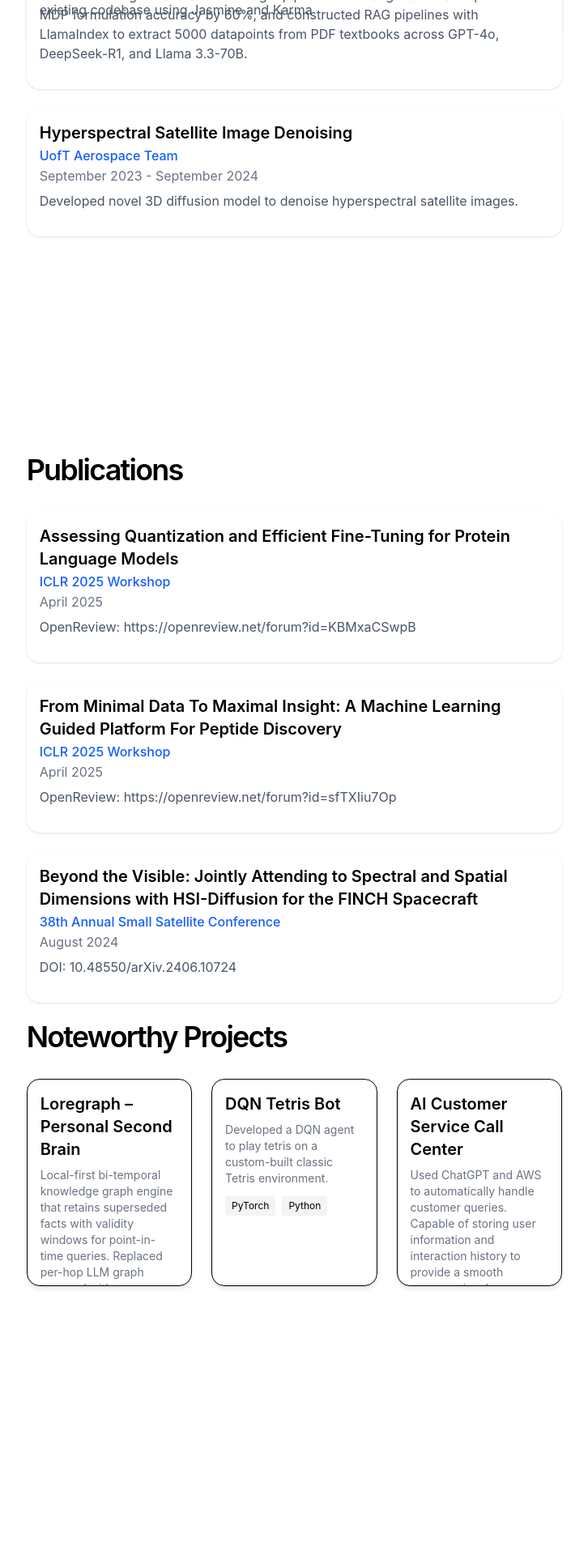
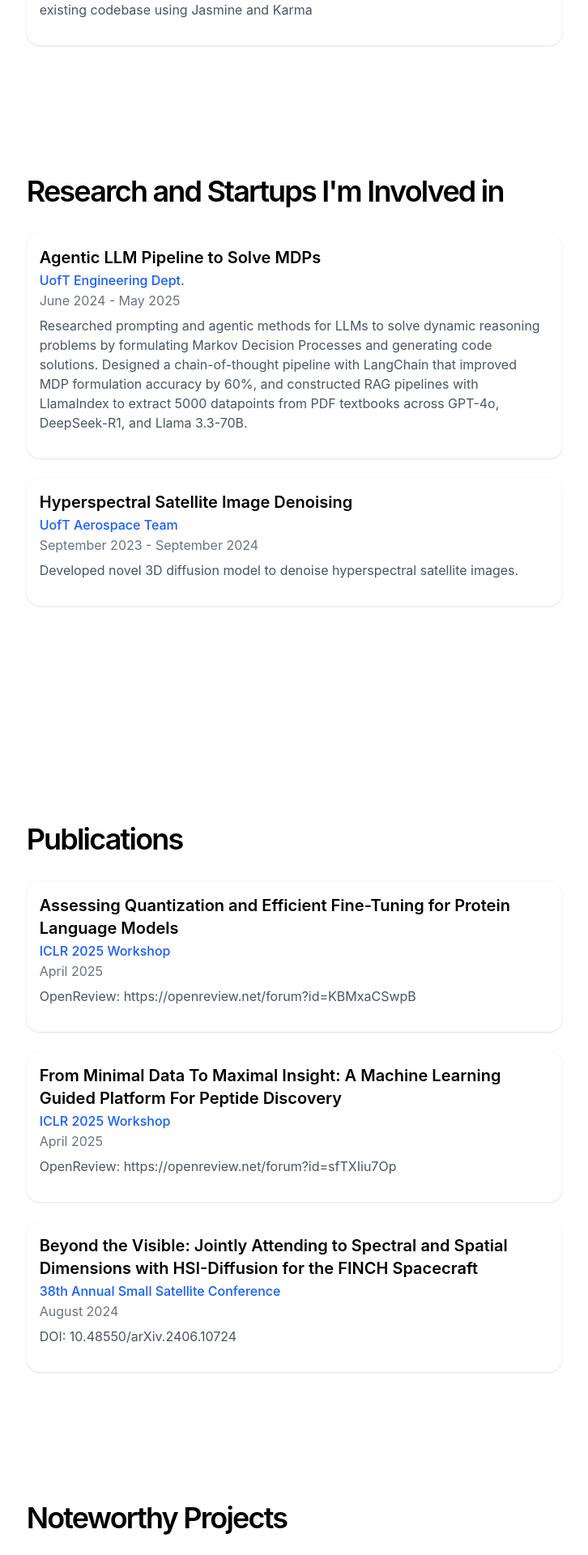
Before and after one commit to matthxie/portfolio-website, a Next.js app: page / in a window 1280 px wide. Shown: the part 2980-4900 px from the top of the page at 81% size, without its empty margins (490-1216 px from the left). Built offline with nearby package versions, Linux system fonts and the light colour scheme.

Commit message:
fix section overflowing

```diff
--- a/app/page.tsx
+++ b/app/page.tsx
@@ -198,7 +198,7 @@
 
           {/* Right Content */}
           <main className="w-2/3 pt-32 px-12 py-20">
-            <section id="experience" className="h-[1700px] w-full px-12 pb-20">
+            <section id="experience" className="min-h-[1700px] w-full px-12 pb-20">
               <h1 className="mb-8 text-4xl font-semibold tracking-tighter">
                 Experience
               </h1>
@@ -214,7 +214,7 @@
             </section>
 
 
-            <section id="research" className="h-[800px] w-full px-12 py-20" >
+            <section id="research" className="min-h-[800px] w-full px-12 py-20" >
               <h1 className="mb-8 text-4xl font-semibold tracking-tighter">
                 Research and Startups I'm Involved in
               </h1>
@@ -230,7 +230,7 @@
             </section>
 
 
-            <section id="publications" className="h-[700px] w-full px-12 py-20">
+            <section id="publications" className="min-h-[700px] w-full px-12 py-20">
               <h1 className="mb-8 text-4xl font-semibold tracking-tighter">
                 Publications
               </h1>
@@ -246,7 +246,7 @@
             </section>
 
 
-            <section id="projects" className="h-[670px] w-full px-12 py-20">
+            <section id="projects" className="min-h-[670px] w-full px-12 py-20">
               <h1 className="mb-8 text-4xl font-semibold tracking-tighter">
                 Noteworthy Projects
               </h1>
```
